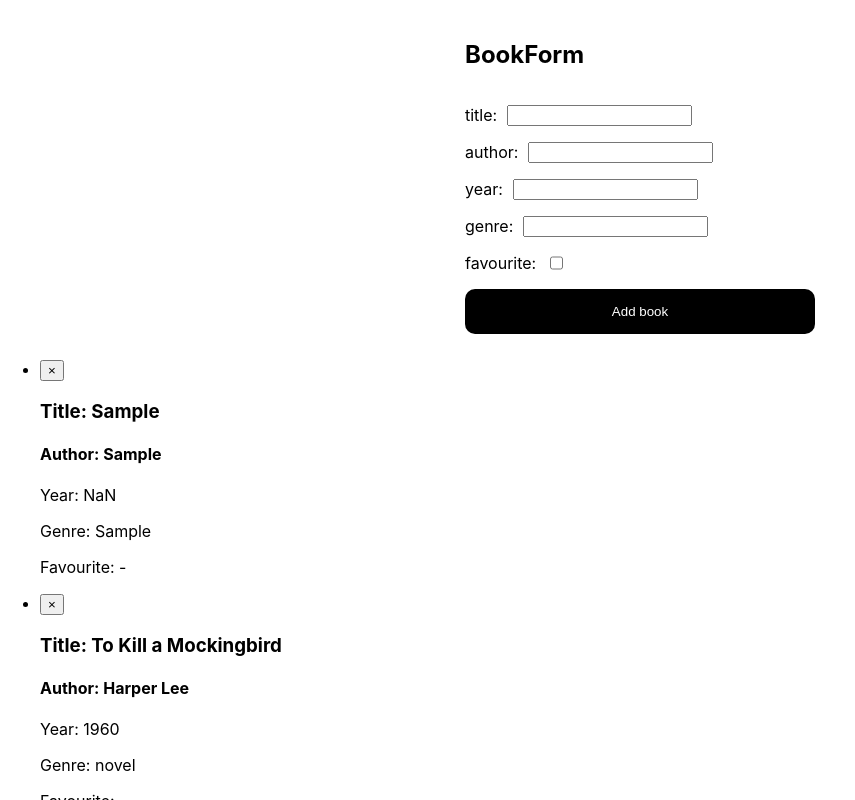
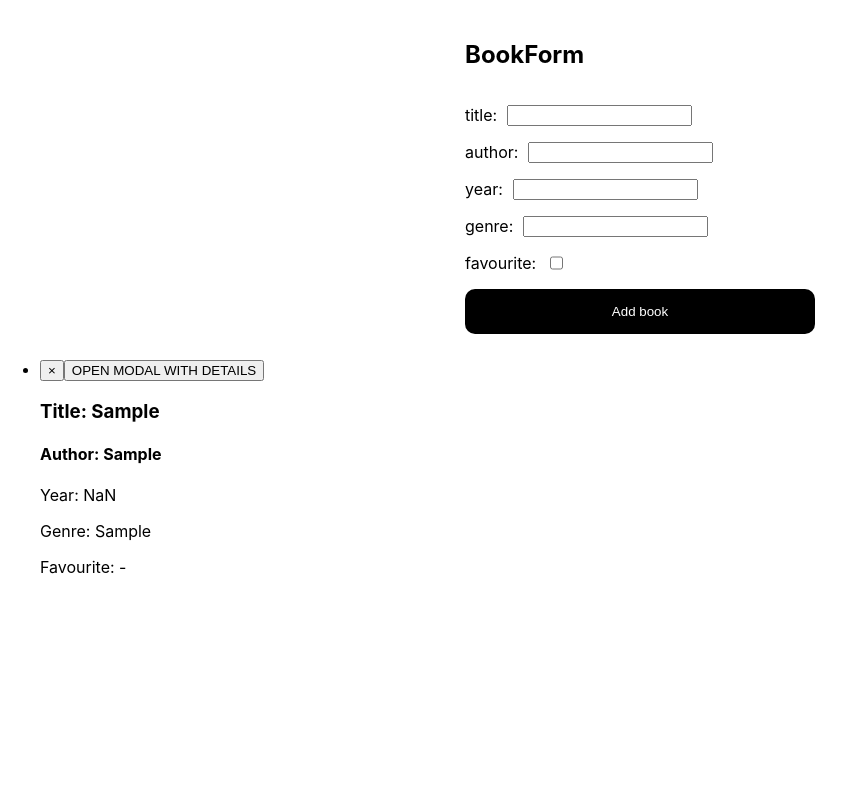
Before and after one commit to Maxim4ik118/fson-78, a React (Create React App) app: page / in a window 1280 px wide. Both pictures are taken after typing "Sample", "Sample", "Sample", "Sample" into the empty fields and a click on the button "Add book". Shown: the top 800 px of the page, without its empty margins (0-855 px from the left). Built offline with nearby package versions, Linux system fonts and the light colour scheme.

Commit message:
new: modal

```diff
--- a/src/components/App.jsx
+++ b/src/components/App.jsx
@@ -1,29 +1,25 @@
+import React from 'react';
+
 import BookForm from './BookForm/BookForm';
+import BookList from './BookList/BookList';
+import Modal from './Modal/Modal';
+
 import booksData from '../books.json';
-import React from 'react';
 
 const books = booksData.books;
 
 export class App extends React.Component {
   state = {
-    books: books, // [{ id: 1 }, { id: 2 }, { id: 3 }, {id: 4}]
+    books: books,
+    // [{ id: 1 }, { id: 2 }, { id: 3 }, {id: 4}]
+    // [{ id: 1 }, { id: 2 }, { id: 3 }, {id: 4}, {id: 5}]
+    modal: { isOpen: false, visibleData: null },
   };
 
   onRemoveBook = bookId => {
-    console.log(bookId); // 2
-
-    // [{ id: 1 }, { id: 2 }, { id: 3 }]
-    // [{ id: 1 }, { id: 3 }]
-
     this.setState({
       books: this.state.books.filter(book => book.id !== bookId), // [{ id: 1 }, { id: 3 }]
     });
-
-    // this.setState(state => {
-    //   return {
-    //     books: state.books.filter(book => book.id !== bookId),
-    //   };
-    // });
   };
 
   onAddBook = bookData => {
@@ -37,24 +33,57 @@ export class App extends React.Component {
     });
   };
 
+  onOpenModal = data => {
+    this.setState({
+      modal: {
+        isOpen: true,
+        visibleData: data,
+      },
+    });
+  };
+
+  onCloseModal = () => {
+    this.setState({
+      modal: {
+        isOpen: false,
+        visibleData: null,
+      },
+    });
+  };
+
+  componentDidMount() {
+    const stringifiedBooks = localStorage.getItem('books');
+    const books = JSON.parse(stringifiedBooks) ?? [];
+
+    this.setState({ books });
+  }
+
+  componentDidUpdate(prevProps, prevState) {
+    if (prevState.modal.isOpen !== this.state.modal.isOpen) {
+      console.log('МИ ВІДКРИЛИ АБО ЗАКРИЛИ МОДАЛКУ');
+    }
+
+    if (prevState.books.length !== this.state.books.length) {
+      const stringifiedBooks = JSON.stringify(this.state.books);
+      localStorage.setItem('books', stringifiedBooks);
+    }
+  }
+
   render() {
     return (
       <div>
+        {this.state.modal.isOpen && (
+          <Modal
+            onCloseModal={this.onCloseModal}
+            visibleData={this.state.modal.visibleData}
+          />
+        )}
         <BookForm title="BookForm" onAddBook={this.onAddBook} />
-        <ul>
-          {this.state.books.map(book => (
-            <li key={book.id}>
-              <button onClick={() => this.onRemoveBook(book.id)}>
-                &times;
-              </button>
-              <h3>Title: {book.title}</h3>
-              <h4>Author: {book.author}</h4>
-              <p>Year: {book.year}</p>
-              <p>Genre: {book.genre}</p>
-              <p>Favourite: {book.favourite ? '❤' : '-'}</p>
-            </li>
-          ))}
-        </ul>
+        <BookList
+          onOpenModal={this.onOpenModal}
+          onRemoveBook={this.onRemoveBook}
+          books={this.state.books}
+        />
       </div>
     );
   }
--- /dev/null
+++ b/src/components/BookList/BookList.jsx
@@ -0,0 +1,39 @@
+import React from 'react';
+import PropTypes from 'prop-types';
+
+function BookList({ books, onRemoveBook, onOpenModal }) {
+  return (
+    <ul>
+      {books.map(book => (
+        <li key={book.id}>
+          <button onClick={() => onRemoveBook(book.id)}>&times;</button>
+          <button onClick={() => onOpenModal(book)}>
+            OPEN MODAL WITH DETAILS
+          </button>
+          <h3>Title: {book.title}</h3>
+          <h4>Author: {book.author}</h4>
+          <p>Year: {book.year}</p>
+          <p>Genre: {book.genre}</p>
+          <p>Favourite: {book.favourite ? '❤' : '-'}</p>
+        </li>
+      ))}
+    </ul>
+  );
+}
+
+BookList.propTypes = {
+  onRemoveBook: PropTypes.func.isRequired,
+  onOpenModal: PropTypes.func.isRequired,
+  books: PropTypes.arrayOf(
+    PropTypes.shape({
+      id: PropTypes.string.isRequired,
+      title: PropTypes.string.isRequired,
+      author: PropTypes.string.isRequired,
+      year: PropTypes.number.isRequired,
+      genre: PropTypes.string.isRequired,
+      favourite: PropTypes.bool.isRequired,
+    })
+  ).isRequired,
+};
+
+export default BookList;
--- /dev/null
+++ b/src/components/Modal/Modal.jsx
@@ -0,0 +1,62 @@
+import React from 'react';
+import PropTypes from 'prop-types';
+
+import { StyledModal, StyledOverlay } from './styled';
+
+class Modal extends React.Component {
+  handleKeyDown = event => {
+    if (event.code === 'Escape') {
+      this.props.onCloseModal();
+    }
+  };
+
+  handleOverlayClick = event => {
+    if (event.currentTarget === event.target) {
+      this.props.onCloseModal();
+    }
+  };
+
+  componentDidMount() {
+    /*
+    Спрацьовує після того, як відмалювалась розмітка компоненту.
+          Коли його використовують:
+          1. Коли нам потрібно ВСТАНОВИТИ глобальні слухачі подій addEventListener
+          2. Коли нам потрібно зробити HTTP запит
+          3. Коли дістати дані з localStorage
+          4. Коли ми встановлємо таймери, або інтервали (setTimeout, setInterval)
+    */
+
+    window.addEventListener('keydown', this.handleKeyDown);
+  }
+
+  componentWillUnmount() {
+    /*
+    Спрацьовує перед тим, як реакт повністю видалить компонент з розмітки(DOM).
+     Коли його використовують:
+          1. Коли нам потрібно ПРИБРАТИ глобальні слухачі подій removeEventListener
+          2. Коли нам потрібно ВІДХИЛИТИ HTTP запит
+          3. Коли ми ОЧИЩАЄМО таймери, або інтервали (clearTimeout, clearInterval)
+    */
+    window.removeEventListener('keydown', this.handleKeyDown);
+  }
+
+  render() {
+    return (
+      <StyledOverlay onClick={this.handleOverlayClick}>
+        <StyledModal>
+          <button onClick={this.props.onCloseModal}>&times;</button>
+          <br />
+          {JSON.stringify(this.props.visibleData, null, 2)}
+        </StyledModal>
+      </StyledOverlay>
+    );
+  }
+}
+
+Modal.propTypes = {
+  visibleData: PropTypes.oneOfType([PropTypes.string, PropTypes.object])
+    .isRequired,
+  onCloseModal: PropTypes.func.isRequired,
+};
+
+export default Modal;
--- /dev/null
+++ b/src/components/Modal/styled.js
@@ -0,0 +1,19 @@
+import styled from 'styled-components';
+
+export const StyledOverlay = styled.div`
+  position: fixed;
+  left: 0;
+  right: 0;
+  top: 0;
+  bottom: 0;
+  background-color: rgba(0, 0, 0, 0.7);
+`;
+export const StyledModal = styled.div`
+  position: absolute;
+  left: 50%;
+  top: 50%;
+  transform: translate(-50%, -50%);
+  background-color: #fff;
+  border-radius: 15px;
+  padding: 25px;
+`;
--- a/src/index.js
+++ b/src/index.js
@@ -4,7 +4,7 @@ import { App } from 'components/App';
 import './index.css';
 
 ReactDOM.createRoot(document.getElementById('root')).render(
-  <React.StrictMode>
+  // <React.StrictMode>
     <App />
-  </React.StrictMode>
+  // </React.StrictMode>
 );
```
